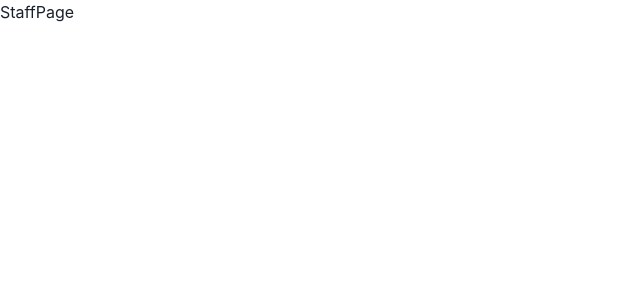
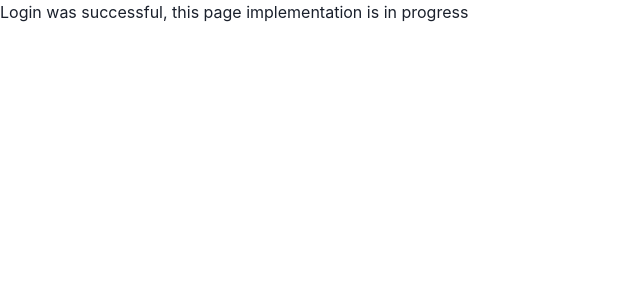
Before and after one commit to LevonKh98/CareSync-Levon, a React (Vite) app: page /staff in a window 1280 px wide. Shown: the top 300 px of the page, without its empty margins (0-640 px from the left). Built offline with nearby package versions, Linux system fonts and the light colour scheme.

Commit message:
Enter Key now works as the Login button on StaffLogin frame

```diff
--- a/src/frames/StaffLogin.tsx
+++ b/src/frames/StaffLogin.tsx
@@ -51,6 +51,12 @@ const StaffLogin = () => {
     }
   };
 
+  const handleKeyPress = (event: React.KeyboardEvent<HTMLDivElement>) => {
+    if (event.key === "Enter") {
+      handleLogin();
+    }
+  };
+
   return (
     <Flex
       height="100vh"
@@ -58,6 +64,7 @@ const StaffLogin = () => {
       bg="blue.50"
       direction={{ base: "column", md: "row" }}
       position="relative"
+      onKeyDown={handleKeyPress}
     >
       {/* Admin and Help Buttons in Bottom-Right */}
       <Box
--- a/src/frames/StaffPage.tsx
+++ b/src/frames/StaffPage.tsx
@@ -1,7 +1,9 @@
 import React from "react";
 
 const StaffPage = () => {
-  return <div>StaffPage</div>;
+  return (
+    <div>Login was successful, this page implementation is in progress</div>
+  );
 };
 
 export default StaffPage;
```
Also changed, not shown: src/stuffLogin.tsx (deleted).
